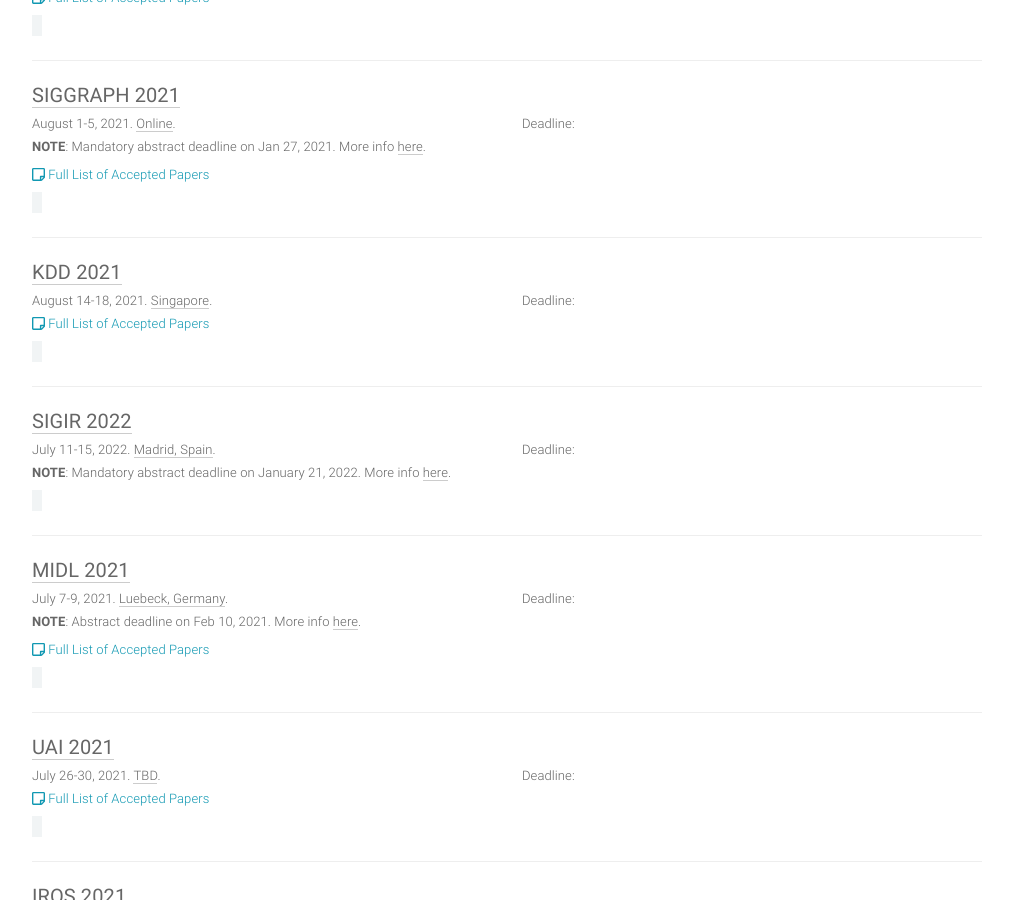
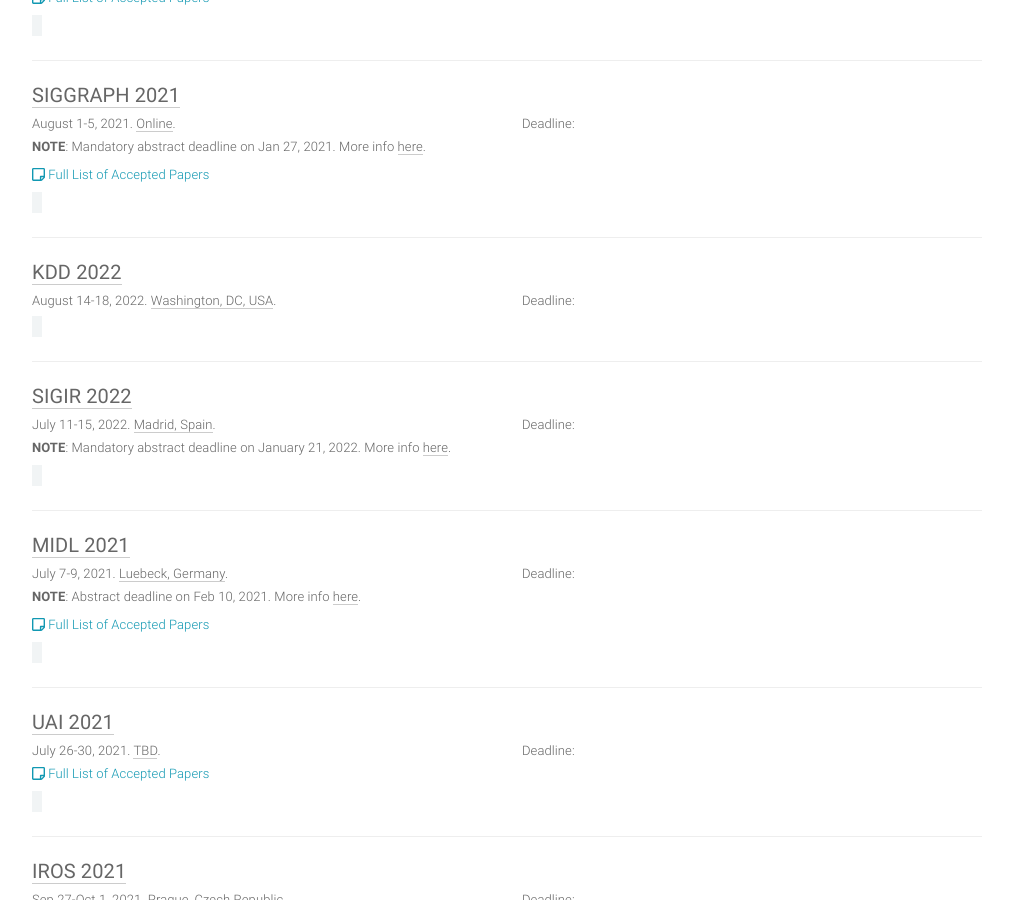
Before and after one commit to paperswithcode/ai-deadlines, a Jekyll site: the page built from index.html, in a window 1280 px wide and 900 px high, scrolled down 4793 px. Shown: the whole window, without its empty margins (133-1146 px from the left). Built offline with Jekyll 4.4.1, drawn with Linux system fonts in a browser that asks for light colours; comment, search, counter and statistics services are not loaded.

Commit message:
Update KDD 2022

```diff
--- a/_data/conferences.yml
+++ b/_data/conferences.yml
@@ -394,15 +394,14 @@
 
 - title: KDD
   hindex: 30
-  year: 2021
-  id: kdd21
-  link: https://www.kdd.org/kdd2021/
-  deadline: '2021-02-08 23:59:59'
+  year: 2022
+  id: kdd22
+  link: https://www.kdd.org/kdd2022/
+  deadline: '2021-02-10 23:59:59'
   timezone: UTC-12
-  date: August 14-18, 2021
-  place: Singapore
+  date: August 14-18, 2022
+  place: Washington, DC, USA
   sub: DM
-  paperslink: https://kdd.org/kdd2021/accepted-papers/toc
 
 - title: SIGIR
   hindex: 66
```
